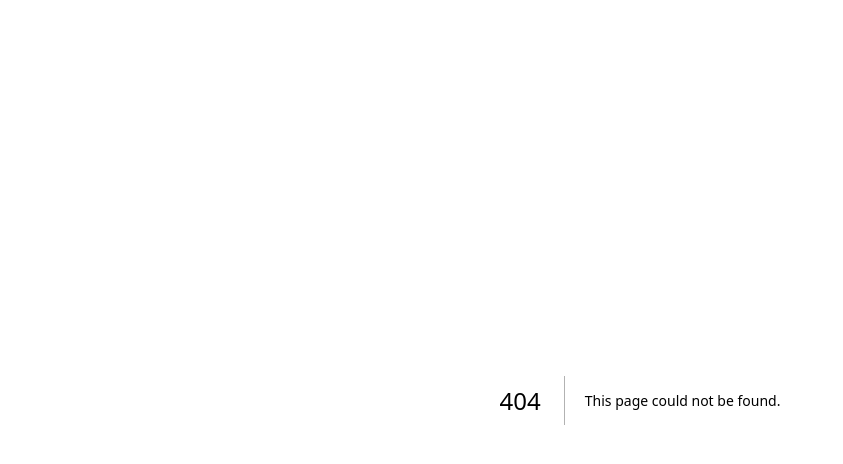
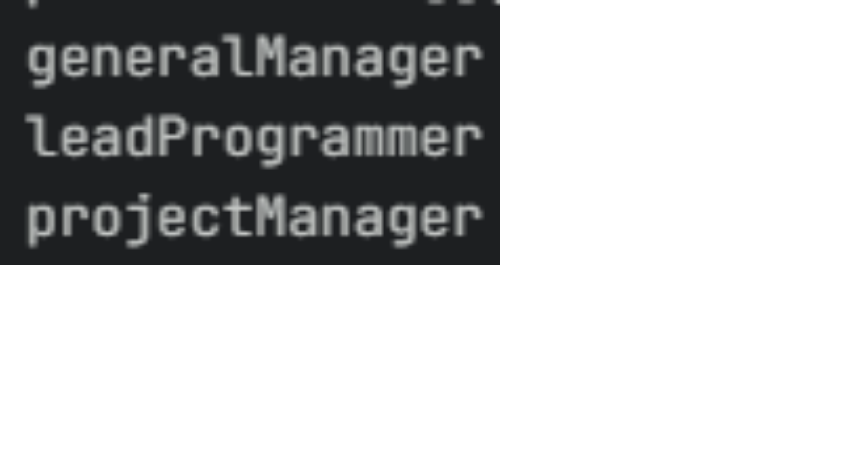
Before and after one commit to arigunawanj/belajar-nextjs, a Next.js app: page /page in a window 1280 px wide. Before the commit this address had no page. Shown: the top 464 px of the page, without its empty margins (0-843 px from the left). Built offline with nearby package versions, Linux system fonts and the light colour scheme.

Commit message:
Hari 10 - Next Image dan Dynamic Import di NextJS

```diff
--- /dev/null
+++ b/pages/home.js
@@ -0,0 +1,9 @@
+import dynamic from 'next/dynamic'
+
+const DynamicHeader = dynamic(() => import('../components/header'), {
+  loading: () => <p>Loading...</p>,
+})
+
+export default function Home() {
+  return <DynamicHeader />
+}
--- /dev/null
+++ b/pages/page.js
@@ -0,0 +1,15 @@
+import Image from 'next/image'
+import profilePic from '../public/me.png'
+
+export default function Page() {
+  return (
+    <Image
+      src={profilePic}
+      alt="Picture of the author"
+      width={500} otomatis di provide
+      // height={500} otomatis di provide
+      // blurDataURL="data:..." otomatis di provide
+      // placeholder="blur" // opsi blur-up ketika load image
+    />
+  )
+}
```
Also changed, not shown: public/me.png (added).
